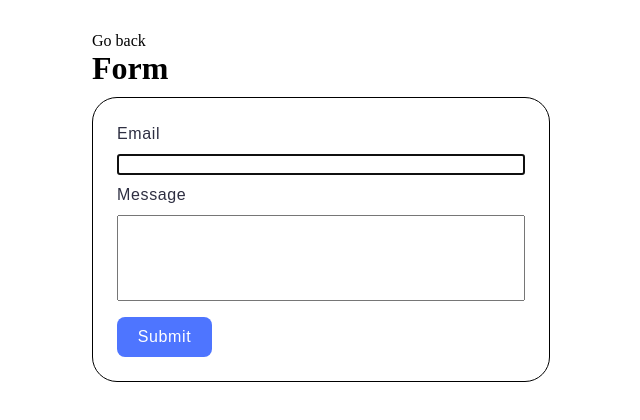
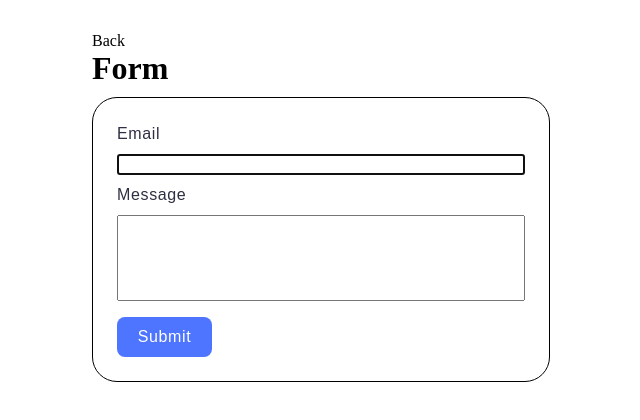
Before and after one commit to NorManYou/goit-js-hw-09, a plain HTML site: page 2-form.html in a window 1280 px wide. Shown: the full height of the page, 72-712 px from the left. Drawn offline with Linux system fonts and the light colour scheme.

Commit message:
Deploying to gh-pages from @ NorManYou/goit-js-hw-09@7b61de77cd13f1671984f70e10baa59ec6c4b0a9 🚀

```diff
--- a/2-form.html
+++ b/2-form.html
@@ -12,7 +12,7 @@
   <body>
     <main>
       <div class="container">
-        <a class="back-link" href="./index.html">Go back</a>
+        <a class="back-link" href="./index.html">Back</a>
         <h1>Form</h1>
         <form class="feedback-form" autocomplete="off">
           <label class="email-label">
```
